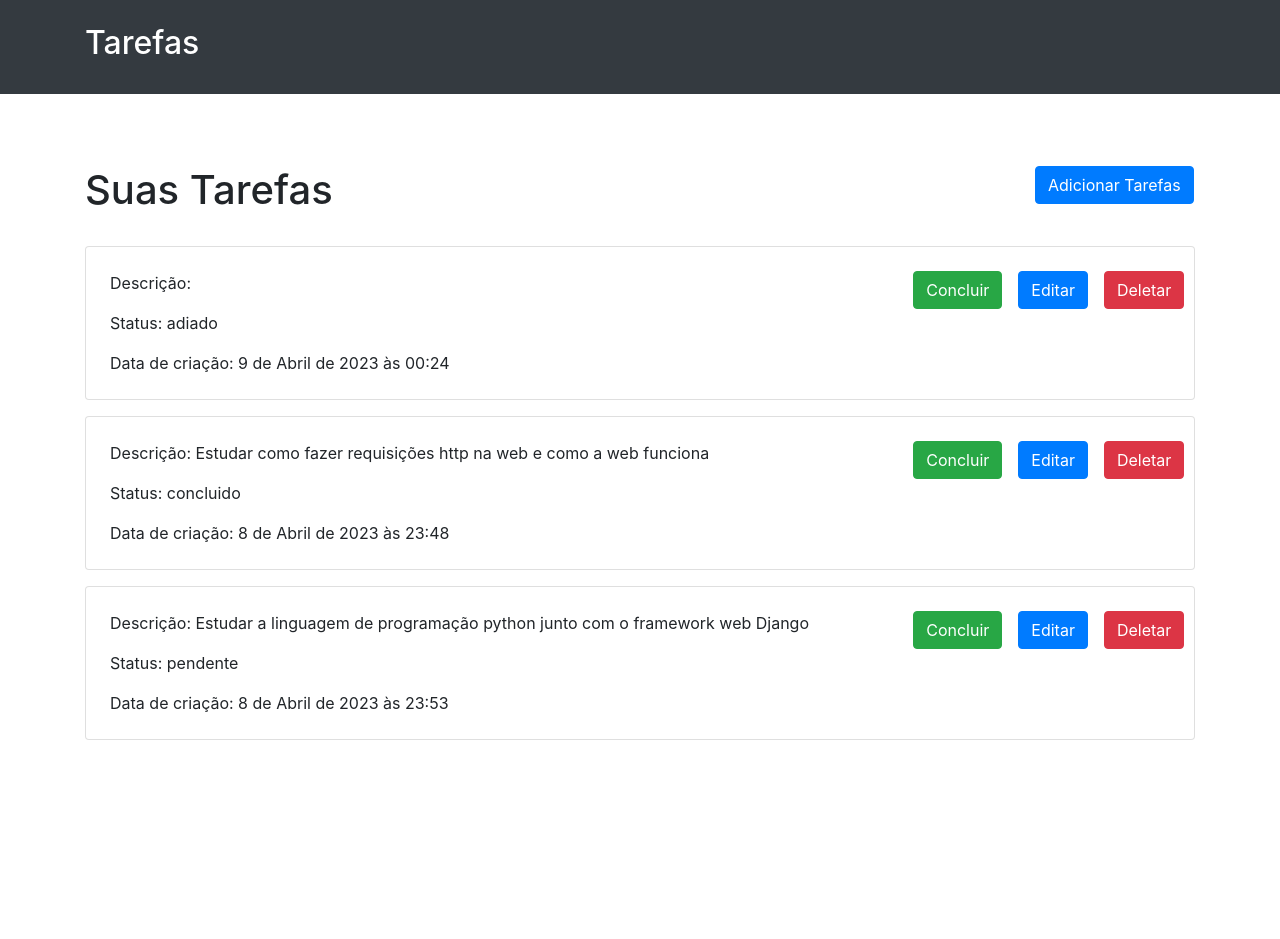
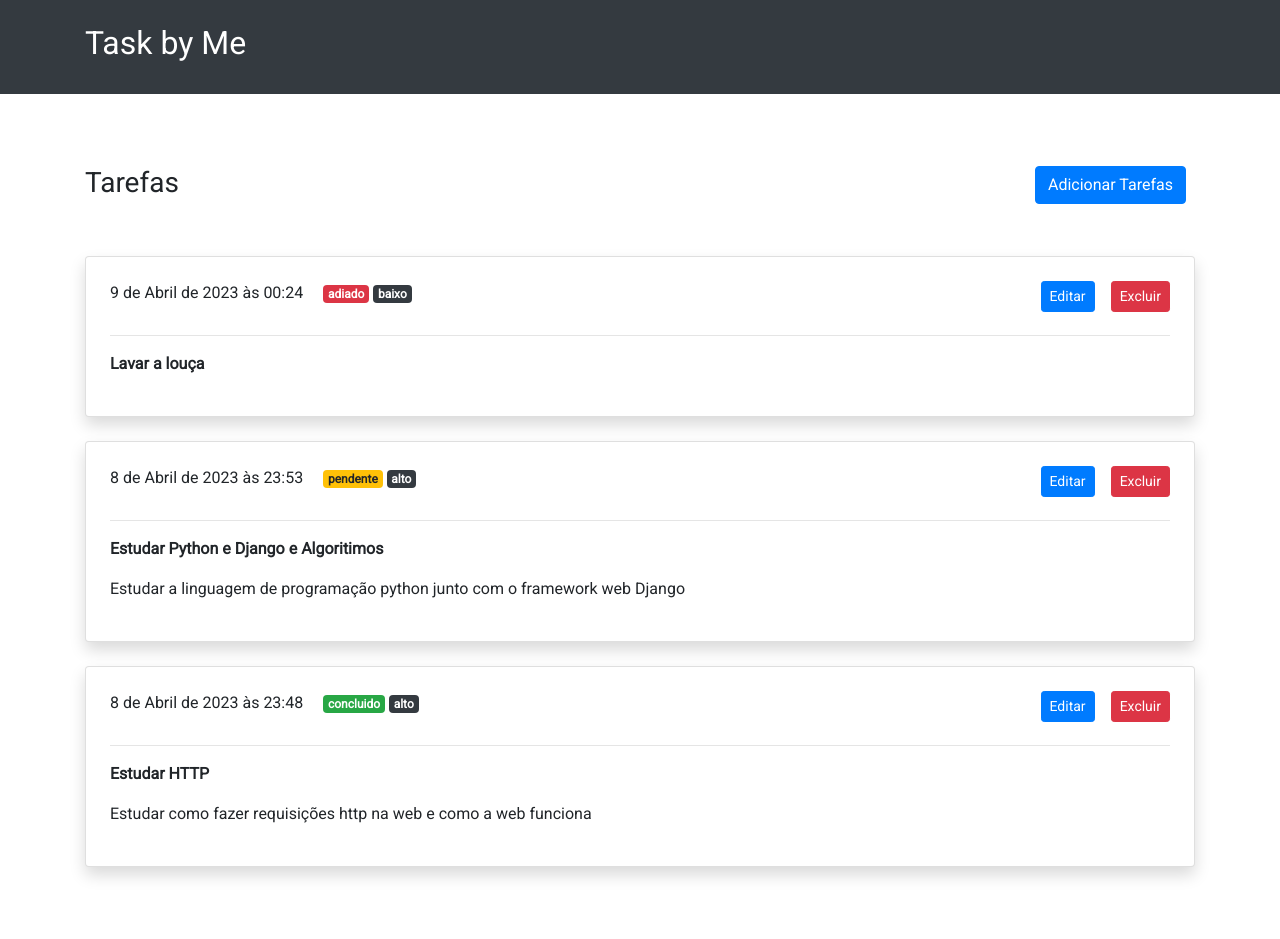
Before and after one commit to Guilherme-S-Costa/Python_projects, a Django app: page / in a window 1280 px wide. Before the commit the page ends 740 px from the top, so only its background shows below. Run offline with Django 4.2, Linux system fonts and the light colour scheme; data comes from the database, SQL or seed files in the repository; both versions use the stored data as it was after the commit.

Commit message:
finish project 3 week.

```diff
--- a/Project3/app/forms.py
+++ b/Project3/app/forms.py
@@ -3,10 +3,11 @@ from .models import Tarefas
 from .choices import OPCOES_PRIORIDADE, OPCOES_STATUS
 
 class AdicionarTarefa(forms.ModelForm):
-     content = forms.CharField(max_length=100, label='Titulo da Tarefa')
+     title = forms.CharField(max_length=100, label='Titulo da Tarefa')
+     content = forms.CharField(max_length=100, label='Descrição da Tarefa', required=False)
      priority = forms.CharField(max_length=100, label='Prioridades', widget=forms.Select(choices=OPCOES_PRIORIDADE))
      status = forms.CharField(max_length=100, label='Status', widget=forms.Select(choices=OPCOES_STATUS))
 
      class Meta:
           model = Tarefas
-          fields = ['content', 'priority', 'status']
+          fields = ['title', 'content', 'priority', 'status']
--- a/Project3/app/templates/base.html
+++ b/Project3/app/templates/base.html
@@ -4,12 +4,20 @@
 	<meta charset="utf-8">
 	<meta name="viewport" content="width=device-width, initial-scale=1">
 	<link rel="stylesheet" href="https://cdn.jsdelivr.net/npm/bootstrap@4.6.2/dist/css/bootstrap.min.css" integrity="sha384-xOolHFLEh07PJGoPkLv1IbcEPTNtaed2xpHsD9ESMhqIYd0nLMwNLD69Npy4HI+N" crossorigin="anonymous">
+	<link rel="preconnect" href="https://fonts.googleapis.com">
+	<link rel="preconnect" href="https://fonts.gstatic.com" crossorigin>
+	<link href="https://fonts.googleapis.com/css2?family=Roboto&display=swap" rel="stylesheet">
 	<title> {% block title %}{% endblock %} </title>
+	<style>
+		body {
+			font-family: 'Roboto', sans-serif;
+		}
+	</style>
 </head>
 <body>
 	<header class='header bg-dark'>
 	<div class='container py-4'>
-        <h2 class='text-white'> Tarefas</h2>
+		<h2 class='text-white'> Task by Me</h2>
 	</div>
 	</header>
 	<div class='container py-5'>
--- a/Project3/app/templates/home.html
+++ b/Project3/app/templates/home.html
@@ -2,33 +2,45 @@
 
 {% block content %}
 
-    <div class='row my-4'>
+    <div class='row mt-4 mb-5'>
       <div class='col-10'>
-          <h1> Suas Tarefas </h1>
+          <h3> Tarefas </h3>
       </div>
       <div class='col-2'><a href="{% url 'adicionar' %}" class='btn btn-primary'> Adicionar Tarefas</a></div>
     </div>
-
-    <div class='row'>
+    <div class='row mt-3'>
         <div class='col-12'>
             {% for tarefa in tarefas %}
-                <div class='card p-4 mb-3'>
+                <div class='card p-4 mb-4 shadow'>
                     <div class='row justfy-content-between'>
                         <div class='col-9'>
-                            <p class=''> Descrição: {{ tarefa.content }}</p>
-                            <p class=''> Status: {{ tarefa.status }}</p>
-                            <span> Data de criação: {{ tarefa.created_at }}</span>
+                            <span class='mr-3'>{{ tarefa.created_at }}</span>
+                            {% if tarefa.status == 'concluido' %}
+                                <span class='badge badge-success mb-3'> {{ tarefa.status }}</span>
+                            {% elif tarefa.status == 'pendente' %}
+                                <span class='badge badge-warning mb-3'> {{ tarefa.status }}</span>
+                            {% else %}
+                                <span class='badge badge-danger mb-3'> {{ tarefa.status }}</span>
+                            {% endif %}
+                            <span class='badge badge-dark mb-3'> {{ tarefa.priority }}</span>
                         </div>
                         <div class='col-3'>
-                            <div class='d-flex justify-content-center'>
-                                <buttom class='btn btn-success'> Concluir </buttom>
-                                <a href="{% url 'editar' %}" class='btn btn-primary mx-3'> Editar </a>
-                                <buttom class='btn btn-danger'> Deletar </buttom>
+                            <div class='d-flex justify-content-end'>
+                                <a href="{% url 'recuperar' tarefa.pk %}" class='btn btn-primary mx-3 btn-sm'> Editar </a>
+                                <a href="{% url 'deletar' tarefa.pk %}" class='btn btn-danger btn-sm'> Excluir </a>
                             </div>
+                        </div>
+                    </div>
+                    <hr>
+                    <div class='row'>
+                        <div class='col-12'>
+                            <p class='font-weight-bold'>{{ tarefa.title }}</p>
+                            <p class='mt-3'>{{ tarefa.content }}</p>
                         </div>
                     </div>
                 </div>
             {% endfor %}
         </div>
     </div>
+
 {% endblock content %}
--- a/Project3/app/urls.py
+++ b/Project3/app/urls.py
@@ -3,9 +3,9 @@ from django.urls import path
 from . import views
 
 urlpatterns = [
-    path('', views.inicio, name='inicio'),
+    path('', views.listar, name='listar'),
+    path('recuperar/<int:pk>/', views.recuperar, name='recuperar'),
     path('adicionar/', views.adicionar, name='adicionar'),
-    path('concluir/', views.concluir, name='concluir'),
-    path('deletar/', views.deletar, name='deletar'),
-    path('editar/<int:pk>/', views.editar, name='editar'),
+    path('atualizar/<int:pk>/', views.atualizar, name='atualizar'),
+    path('deletar/<int:pk>/', views.deletar, name='deletar'),
 ]
--- a/Project3/app/views.py
+++ b/Project3/app/views.py
@@ -1,33 +1,46 @@
 from django.shortcuts import render, redirect
 
-# from django.http import HttpResponse
 from .models import Tarefas
 from .forms import AdicionarTarefa
 
-def inicio(request):
-    tarefas = Tarefas.objects.all().order_by('status')
-    return render(request, 'home.html', {'tarefas': tarefas})
 
+def listar(request):
+    """ Listar Tarefas """
+    tarefas = Tarefas.objects.all().order_by('-created_at')  # busca todas as tarefas
+    return render(request, 'home.html', {'tarefas': tarefas}) # retorna/renderiza o template para listar as tarefas
+
+def recuperar(request, **kwargs):
+    pk = kwargs.get('pk')
+    tarefa = Tarefas.objects.get(pk=pk)
+    form = AdicionarTarefa(instance=tarefa)
+    context = {'tarefa': tarefa, 'form': form}
+    return render(request, 'form_update.html', context)
 
 def adicionar(request):
+    """ Registrar uma tarefa no banco de dados """
     if request.method == 'POST':
         form = AdicionarTarefa(data=request.POST)
         if form.is_valid():
             form.save()
-            return redirect('inicio')
+            return redirect('listar')
     else:
         form = AdicionarTarefa()
-    return render(request, 'form.html', {'form': form})
+
+    context = {'form': form}
+    return render(request, 'form.html', context)
 
 
-def concluir(request):
-    return redirect('inicio')
+def atualizar(request, **kwargs):
+    """ Atualizar uma tarefa no banco de dados """
+    pk = kwargs.get('pk')
+    tarefa = Tarefas.objects.get(pk=pk)
+    form = AdicionarTarefa(data=request.POST, instance=tarefa)
+    if form.is_valid():
+        form.save()
+        return redirect('listar')
 
-
-def deletar(request):
-    return redirect('inicio')
-
-
-def editar(request, **kwargs):
-    print(kwargs)
-    return render(request, 'form.html')
+def deletar(request, **kwargs):
+    if pk := kwargs.get('pk'):
+        tarefa = Tarefas.objects.get(pk=pk)
+        tarefa.delete()
+        return redirect('listar')
```
Also changed, not shown: Project3/app/templates/form_update.html (renamed from Project3/app/templates/form.html, +4 -4 lines), Project3/db.sqlite3. Lines whose indentation alone changed are shown as unchanged.
